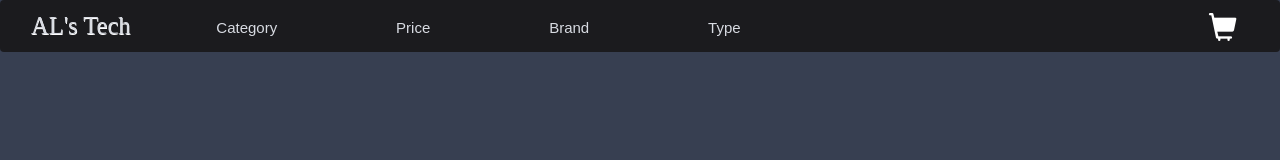
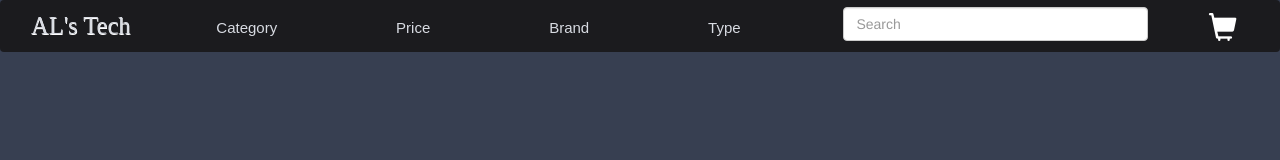
Before and after one commit to Ariflo/algoliaTechShop, a website: page public/views/index.html in a window 1280 px wide. Shown: the top 160 px of the page. Drawn offline with nearby package versions, Linux system fonts and the light colour scheme; some packages are replaced by stand-ins of ours.

Commit message:
added search bar

```diff
--- a/public/stylesheets/sass/main.scss
+++ b/public/stylesheets/sass/main.scss
@@ -68,3 +68,9 @@ html, body{
 		};
 	};
 }
+
+.searhBar{
+	float:right;
+	width: 25%;
+	margin: .5% 5%;
+}
--- a/public/views/homepage.html
+++ b/public/views/homepage.html
@@ -10,5 +10,7 @@
 		</div>
 
 		<span class="glyphicon glyphicon-shopping-cart" ng-href='/'></span>
+
+		<input class="searhBar form-control" placeholder="Search">
 	</div>
 </div>
```
Also changed, not shown: public/stylesheets/css/main.css.
